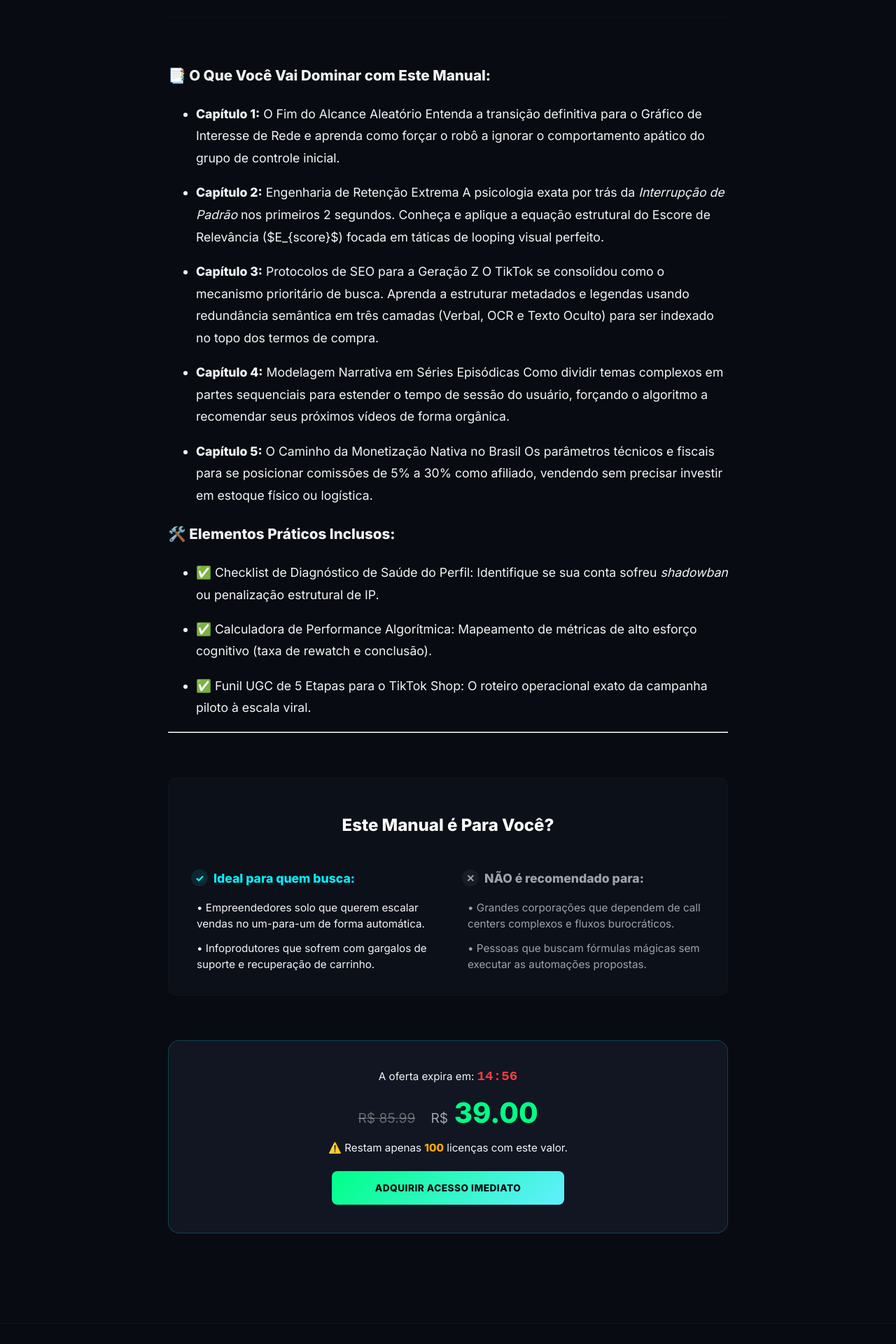
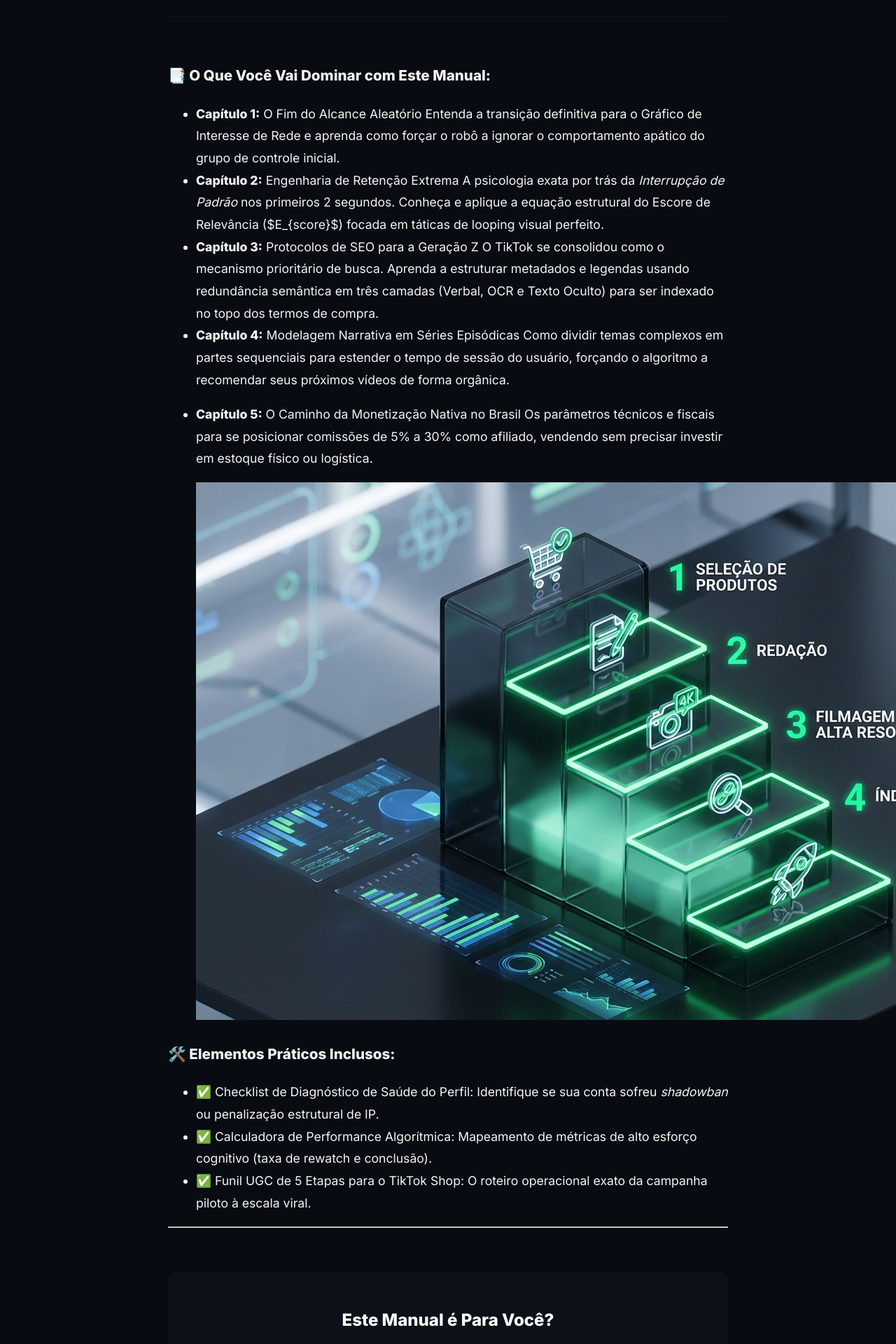
Before and after one commit to Kabbalahh/SovereignSolo-AI, a Jekyll site: the page built from _products/agencia-solo.md, in a window 1280 px wide. Shown: the part 976-2896 px from the top of the page at 70% size. Built offline with Jekyll 4.4.1, drawn with Linux system fonts in a browser that asks for light colours.

Commit message:
Update Matriz de Produtos (Ebooks) “agencia-solo”

```diff
--- a/_products/agencia-solo.md
+++ b/_products/agencia-solo.md
@@ -28,27 +28,17 @@ not_for_who:
 ### 📑 O Que Você Vai Dominar com Este Manual:
 
 * **Capítulo 1:** O Fim do Alcance Aleatório Entenda a transição definitiva para o Gráfico de Interesse de Rede e aprenda como forçar o robô a ignorar o comportamento apático do grupo de controle inicial.
+* **Capítulo 2:** Engenharia de Retenção Extrema A psicologia exata por trás da *Interrupção de Padrão* nos primeiros 2 segundos. Conheça e aplique a equação estrutural do Escore de Relevância ($E_{score}$) focada em táticas de looping visual perfeito.
+* **Capítulo 3:** Protocolos de SEO para a Geração Z O TikTok se consolidou como o mecanismo prioritário de busca. Aprenda a estruturar metadados e legendas usando redundância semântica em três camadas (Verbal, OCR e Texto Oculto) para ser indexado no topo dos termos de compra.
+* **Capítulo 4:** Modelagem Narrativa em Séries Episódicas Como dividir temas complexos em partes sequenciais para estender o tempo de sessão do usuário, forçando o algoritmo a recomendar seus próximos vídeos de forma orgânica.
+* **Capítulo 5:** O Caminho da Monetização Nativa no Brasil Os parâmetros técnicos e fiscais para se posicionar comissões de 5% a 30% como afiliado, vendendo sem precisar investir em estoque físico ou logística.
 
-
-* **Capítulo 2:** Engenharia de Retenção Extrema A psicologia exata por trás da *Interrupção de Padrão* nos primeiros 2 segundos. Conheça e aplique a equação estrutural do Escore de Relevância ($E_{score}$) focada em táticas de looping visual perfeito.
-
-
-* **Capítulo 3:** Protocolos de SEO para a Geração Z O TikTok se consolidou como o mecanismo prioritário de busca. Aprenda a estruturar metadados e legendas usando redundância semântica em três camadas (Verbal, OCR e Texto Oculto) para ser indexado no topo dos termos de compra.
-
-
-* **Capítulo 4:** Modelagem Narrativa em Séries Episódicas Como dividir temas complexos em partes sequenciais para estender o tempo de sessão do usuário, forçando o algoritmo a recomendar seus próximos vídeos de forma orgânica.
-
-
-* **Capítulo 5:** O Caminho da Monetização Nativa no Brasil Os parâmetros técnicos e fiscais para se posicionar comissões de 5% a 30% como afiliado, vendendo sem precisar investir em estoque físico ou logística.
+  ![](/assets/images/manual_hacker_do_tiktok_shop_2026.jpg)
 
 ### 🛠️ Elementos Práticos Inclusos:
 
 * ✅ Checklist de Diagnóstico de Saúde do Perfil: Identifique se sua conta sofreu *shadowban* ou penalização estrutural de IP.
-
-
 * ✅ Calculadora de Performance Algorítmica: Mapeamento de métricas de alto esforço cognitivo (taxa de rewatch e conclusão).
-
-
 * ✅ Funil UGC de 5 Etapas para o TikTok Shop: O roteiro operacional exato da campanha piloto à escala viral.
 
----
+- - -
```
Also changed, not shown: assets/images/manual_hacker_do_tiktok_shop_2026.jpg (added).
